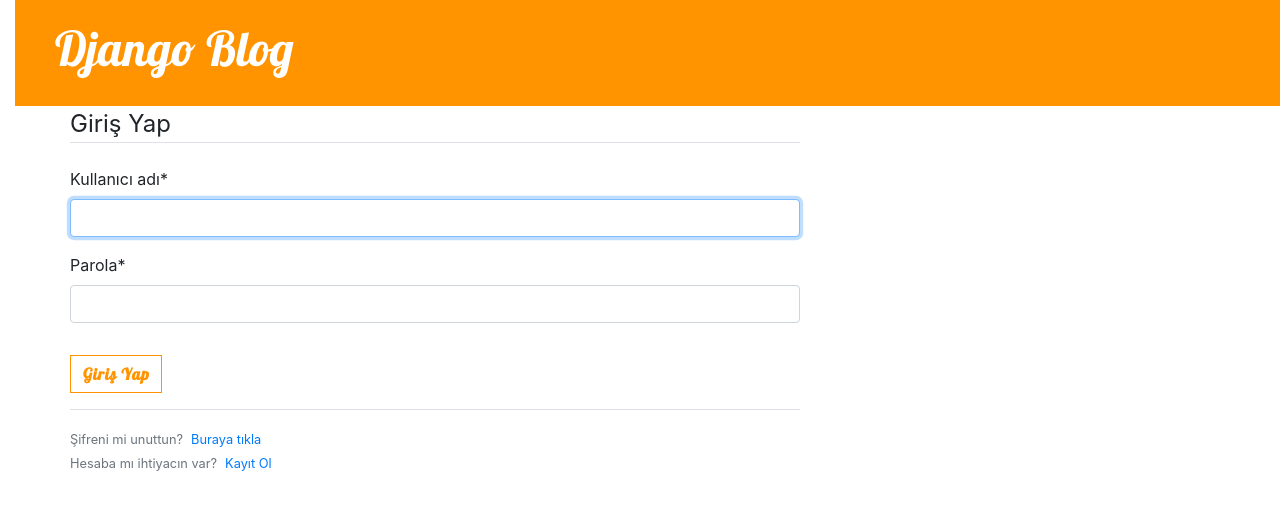
After one commit to orbirpinar/django_girls_blog, a Django app: page /accounts/login/ in a window 1280 px wide. The commit adds this page. Shown: the top 510 px of the page. Run offline with Django 3.2, Linux system fonts and the light colour scheme; some libraries are stand-ins or nearby versions.

Commit message:
some changes

```diff
--- a/blog/static/blog/style.css
+++ b/blog/static/blog/style.css
@@ -53,3 +53,41 @@ h1, h2, h3, h4 {
 .post h1 a, .post h1 a:visited {
     color: #000000;
 }
+
+.btn-outline {
+  color: #ff9400;
+  background-color: #ffffff;
+  border-color: #ff9400;
+  font-weight: bold;
+  letter-spacing: 0.05em;
+   font-family: 'Lobster';
+}
+
+.btn-outline {
+  color: #ff9400;
+  background-color: #ffffff;
+  border-color: #ff9400;
+  font-weight: bold;
+  border-radius: 0;
+}
+
+.btn-outline:hover,
+.btn-outline:active,
+.btn-outline:focus,
+.btn-outline.active {
+  background: #ff9400;
+  color: #ffffff;
+  border-color: #ff9400;
+
+  font-family: 'Lobster';
+
+}
+
+.fa-pencil{
+
+    color:#ff9400;
+}
+
+.fa-pencil.active{
+    color:#fff;
+}
--- a/blog/templates/blog/base.html
+++ b/blog/templates/blog/base.html
@@ -2,24 +2,33 @@
 <!DOCTYPE html>
 <html>
 <head>
-	<link rel="stylesheet" href="//maxcdn.bootstrapcdn.com/bootstrap/3.2.0/css/bootstrap.min.css">
-	<link rel="stylesheet" href="//maxcdn.bootstrapcdn.com/bootstrap/3.2.0/css/bootstrap-theme.min.css">
+	<link rel="stylesheet" href="https://maxcdn.bootstrapcdn.com/bootstrap/4.0.0/css/bootstrap.min.css" integrity="sha384-Gn5384xqQ1aoWXA+058RXPxPg6fy4IWvTNh0E263XmFcJlSAwiGgFAW/dAiS6JXm" crossorigin="anonymous">
 	<link rel="stylesheet" type="text/css" href="{% static 'blog/style.css' %}">
 	<link href="//fonts.googleapis.com/css?family=Lobster&subset=latin,latin-ext" rel="stylesheet" type="text/css">
+	<link href="http://cdnjs.cloudflare.com/ajax/libs/font-awesome/4.3.0/css/font-awesome.css" rel="stylesheet"  type='text/css'>
 
 
-	<title>Django Girls Blog</title>
+	<title>Django  Blog</title>
+
 </head>
 <body>
+
 	<div class='page-header'>
-		<h1><a href="/">Django Girls Blog</a></h1>
+		{% if user.is_authenticated %}
+			<a href="{% url 'post-new' %}" class="top-menu"><i class="fa fa-plus"></i></a>
+		{% endif %}
+		<h1><a href="/">Django  Blog</a></h1>
 	</div>
 	<div class="content container">
-    <div class="row">
-        <div class="col-md-8">
-            {% block content %} {% endblock content %}
-        </div>
+    	<div class="row">
+        	<div class="col-md-8">
+            	{% block content %} {% endblock content %}
+        	</div>
     </div>
 </div>
+
+<script src="https://code.jquery.com/jquery-3.2.1.slim.min.js" integrity="sha384-KJ3o2DKtIkvYIK3UENzmM7KCkRr/rE9/Qpg6aAZGJwFDMVNA/GpGFF93hXpG5KkN" crossorigin="anonymous"></script>
+<script src="https://cdnjs.cloudflare.com/ajax/libs/popper.js/1.12.9/umd/popper.min.js" integrity="sha384-ApNbgh9B+Y1QKtv3Rn7W3mgPxhU9K/ScQsAP7hUibX39j7fakFPskvXusvfa0b4Q" crossorigin="anonymous"></script>
+<script src="https://maxcdn.bootstrapcdn.com/bootstrap/4.0.0/js/bootstrap.min.js" integrity="sha384-JZR6Spejh4U02d8jOt6vLEHfe/JQGiRRSQQxSfFWpi1MquVdAyjUar5+76PVCmYl" crossorigin="anonymous"></script>
 </body>
 </html>
--- a/blog/templates/blog/post_detail.html
+++ b/blog/templates/blog/post_detail.html
@@ -4,6 +4,9 @@
         <div class="date">
             <p>Yayın tarihi: {{ post.published_date }}</p>
         </div>
+        {% if user.is_authenticated %}
+        <a class="btn btn-default" href="{% url 'post-edit' pk=post.pk %}"><span class="fa fa-pencil fa-lg"></span></a>
+        {% endif %}
             <h1><a href="">{{ post.title }}</a></h1>
             <p>{{ post.text|linebreaksbr }}</p>
         </div>
--- /dev/null
+++ b/blog/templates/registration/login.html
@@ -0,0 +1,32 @@
+{% extends "blog/base.html" %}
+{% load crispy_forms_tags %}
+{% block content %}
+    <div class="content-section">
+        <form method="POST">
+            {% csrf_token %}
+            <fieldset class="form-group">
+                <legend class="border-bottom mb-4">Giriş Yap</legend>
+                {{ form|crispy }}
+            </fieldset>
+            <div class="form-group">
+                <button class="btn btn-outline" type="submit">Giriş Yap</button>
+            </div>
+        </form>
+        <div class="border-top pt-3">
+            <small class="text-muted">
+                Şifreni mi unuttun?<a class="ml-2" href="{% url 'password_reset' %}">Buraya tıkla</a>
+            </small>
+            <br>
+            <small class="text-muted">
+                Hesaba mı ihtiyacın var?<a class="ml-2" href="{% url 'register' %}">Kayıt Ol</a>
+            </small>
+        </div>
+    </div>
+{% endblock content %}
+
+    © 2019 GitHub, Inc.
+    Terms
+    Privacy
+    Security
+    Status
+    Help
--- a/blog/urls.py
+++ b/blog/urls.py
@@ -5,5 +5,7 @@ from . import views
 urlpatterns = [
 	path('',views.post_list,name='post_list'),
 	path('post/<int:pk>',views.post_detail,name='post-detail'),
-
+	path('post/new',views.create_post,name='post-new'),
+	path('post/<int:pk>/edit',views.edit_post,name='post-edit'),
+	path('register/',views.register,name='register'),
 ]
--- a/mysite/urls.py
+++ b/mysite/urls.py
@@ -18,5 +18,6 @@ from django.urls import path,include
 
 urlpatterns = [
     path('admin/', admin.site.urls),
-    path('',include('blog.urls'))
+    path('',include('blog.urls')),
+    path('accounts/',include('django.contrib.auth.urls')),
 ]
```
Also changed, not shown: blog/forms.py (added, +7 -0 lines), blog/templates/blog/post_edit.html (added, +9 -0 lines), blog/templates/blog/register.html (added, +17 -0 lines), blog/views.py (+49 -1 lines), mysite/settings.py (+10 -2 lines).
